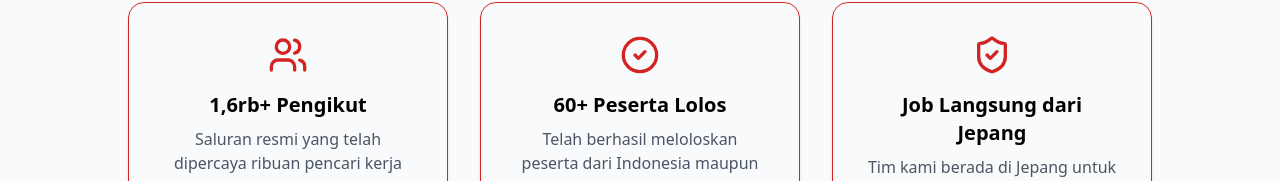
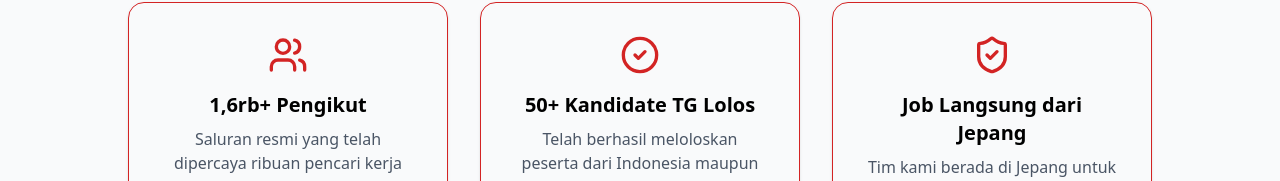
Before and after one commit to hidayahapriliansyah/web-kiwamaru-academy, a Next.js app: page /programs/matching-job in a window 1280 px wide. Shown: the part 713-894 px from the top of the page. Built offline with nearby package versions, Linux system fonts and the light colour scheme.

Commit message:
chore: update matching job number

```diff
--- a/app/programs/matching-job/page.tsx
+++ b/app/programs/matching-job/page.tsx
@@ -48,7 +48,7 @@ export default function MatchingJobPage() {
             <div className="flex justify-center mb-4">
               <CheckCircle2 className="text-myred" size={40} />
             </div>
-            <h3 className="text-xl font-bold text-center mb-2">60+ Peserta Lolos</h3>
+            <h3 className="text-xl font-bold text-center mb-2">50+ Kandidate TG Lolos</h3>
             <p className="text-gray-600 text-center">
               Telah berhasil meloloskan peserta dari Indonesia maupun yang sudah berada di Jepang.
             </p>
```
